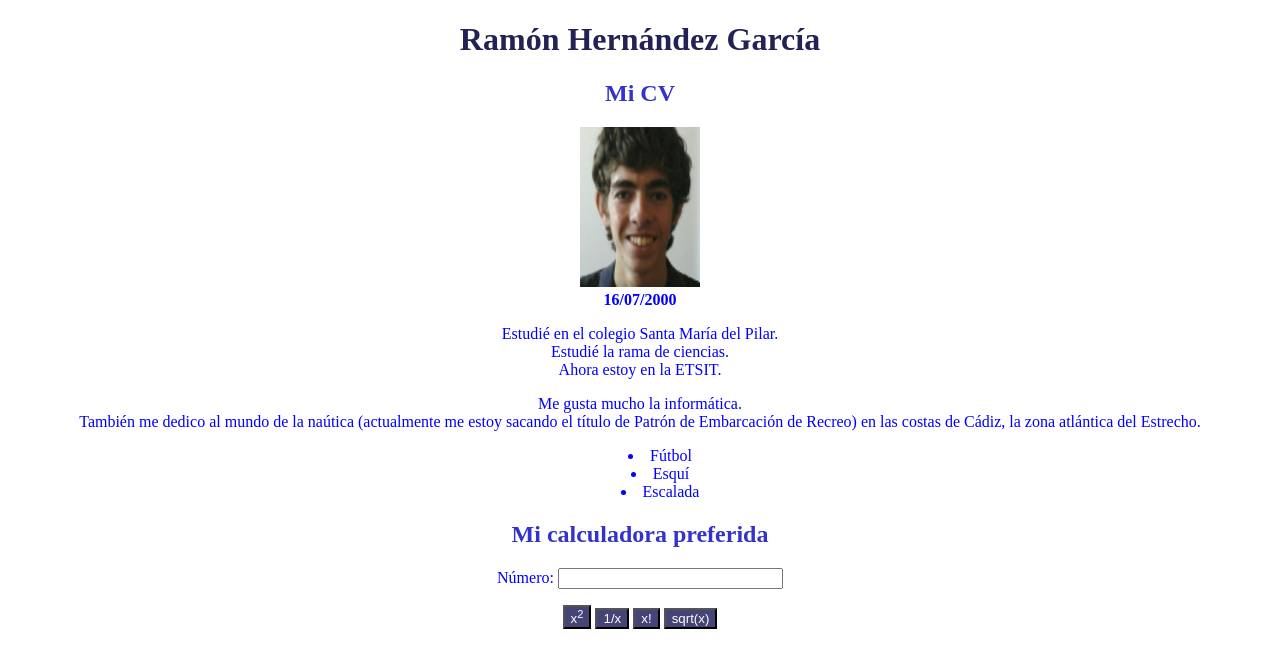
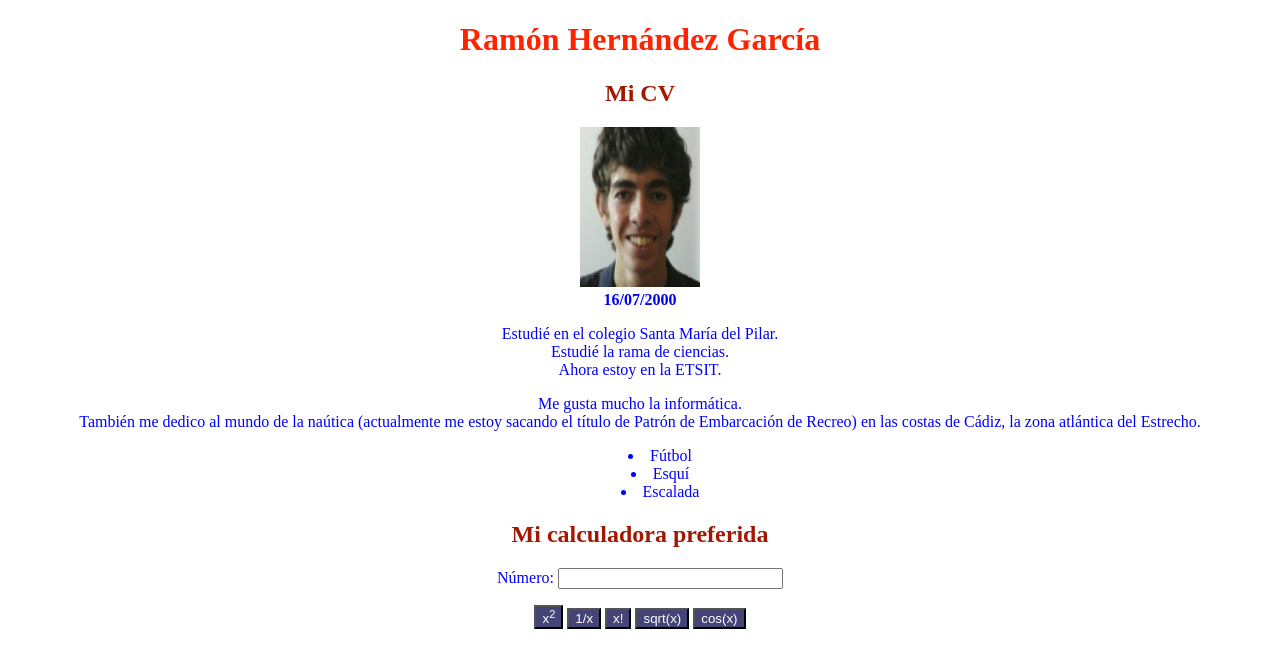
Before and after one commit to rmnhg/Practicas_FTEL, a PHP site: page /G15-Hernandez-Garcia-L5.html in a window 1280 px wide. Shown: the top 668 px of the page. Run offline with PHP 8.4, Linux system fonts and the light colour scheme.

Commit message:
07-11-18

```diff
--- a/lab5/G15-Hernandez-Garcia-L5.html
+++ b/lab5/G15-Hernandez-Garcia-L5.html
@@ -3,7 +3,7 @@
 	<head> <!--Cabecera de la página-->
 		<meta http-equiv="Content-Type" content="text/html; charset=UTF-8">
 		<title>Página de RHG</title>
-		<link rel="icon" type="image/x-icon" href="file:///C:/Users/Asus/Desktop/Practicas_FTEL/lab5/favicon.ico"> <!--Le pongo la bandera de España como icono de la página-->
+		<link rel="icon" type="image/x-icon" href="favicon.ico"> <!--Le pongo la bandera de España como icono de la página-->
 		<script type="text/javascript" src="RHG.js"></script> <!--Necesario para la calculadora-->
 		<link rel="stylesheet" type="text/css" href="RHG.css"> <!--Mi propio diseño-->
 	</head> <!--Cierro la cabecera de la página-->
@@ -43,6 +43,9 @@
 			<button onclick="raiz()">
 				sqrt(x)
 			</button>
+			<button onclick="coseno()">
+				cos(x)
+			</button>
 		</p>
 	</body>
 </html>
--- a/lab5/RHG.css
+++ b/lab5/RHG.css
@@ -1,6 +1,6 @@
 body {text-align:center; color:blue; }
-h1 {color:#225;}
-h2 {color:#33C;}
+h1 {color: #ff2300 ;}
+h2 {color:#a21701;}
 ul {list-style-position:inside; } /*Esto lo hago porque por alguna razón los puntos de la lista se quedan a la izquierda */
 button{color:white; background-color:#447;}
 .error {color:red; font-weight: bold; }
--- a/lab5/RHG.js
+++ b/lab5/RHG.js
@@ -10,6 +10,13 @@ function inverso () {
 	var error = document.getElementById("error");
 	error.innerHTML = "";
 	x.value = 1/x.value;
+}
+
+function coseno () {
+	var x = document.getElementById("n1");
+	var error = document.getElementById("error");
+	error.innerHTML = "";
+	x.value = Math.cos(x.value);
 }
 
 function factorial () {
```
Also changed, not shown: 1 other file.
